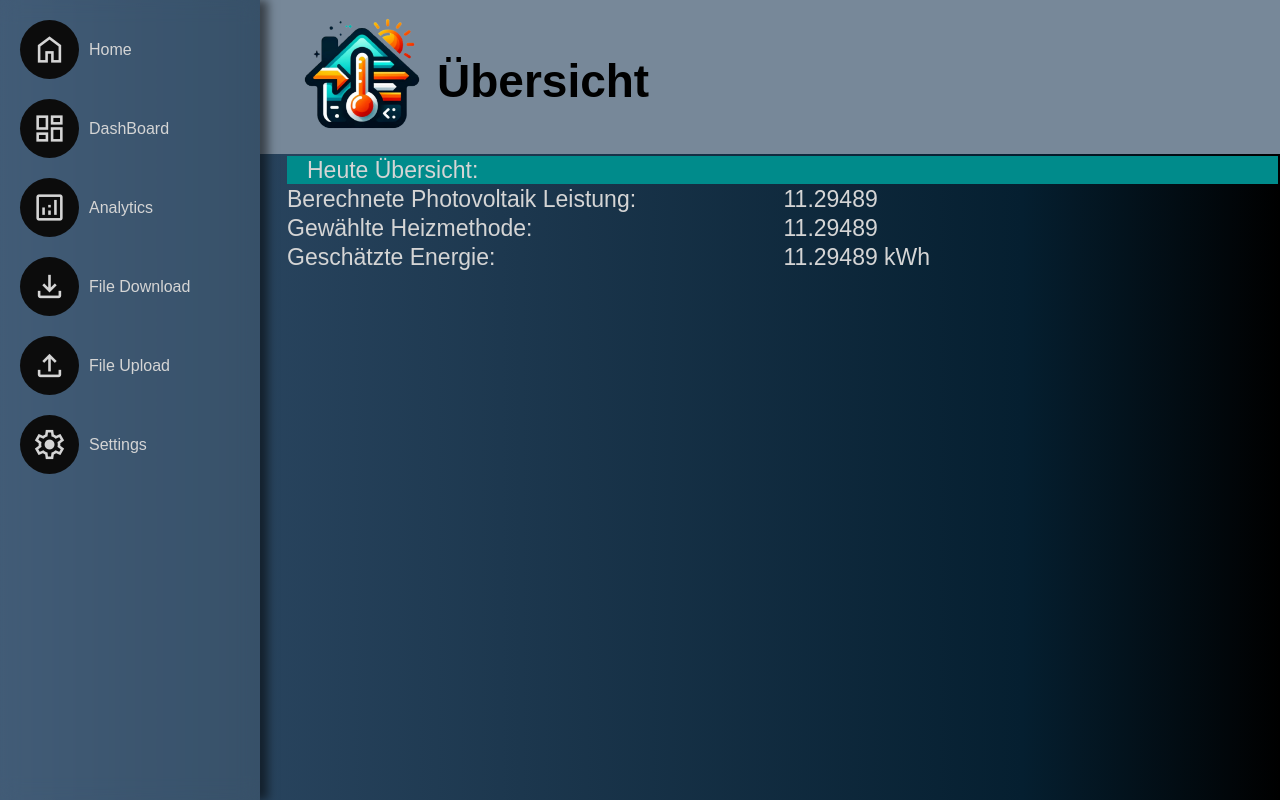
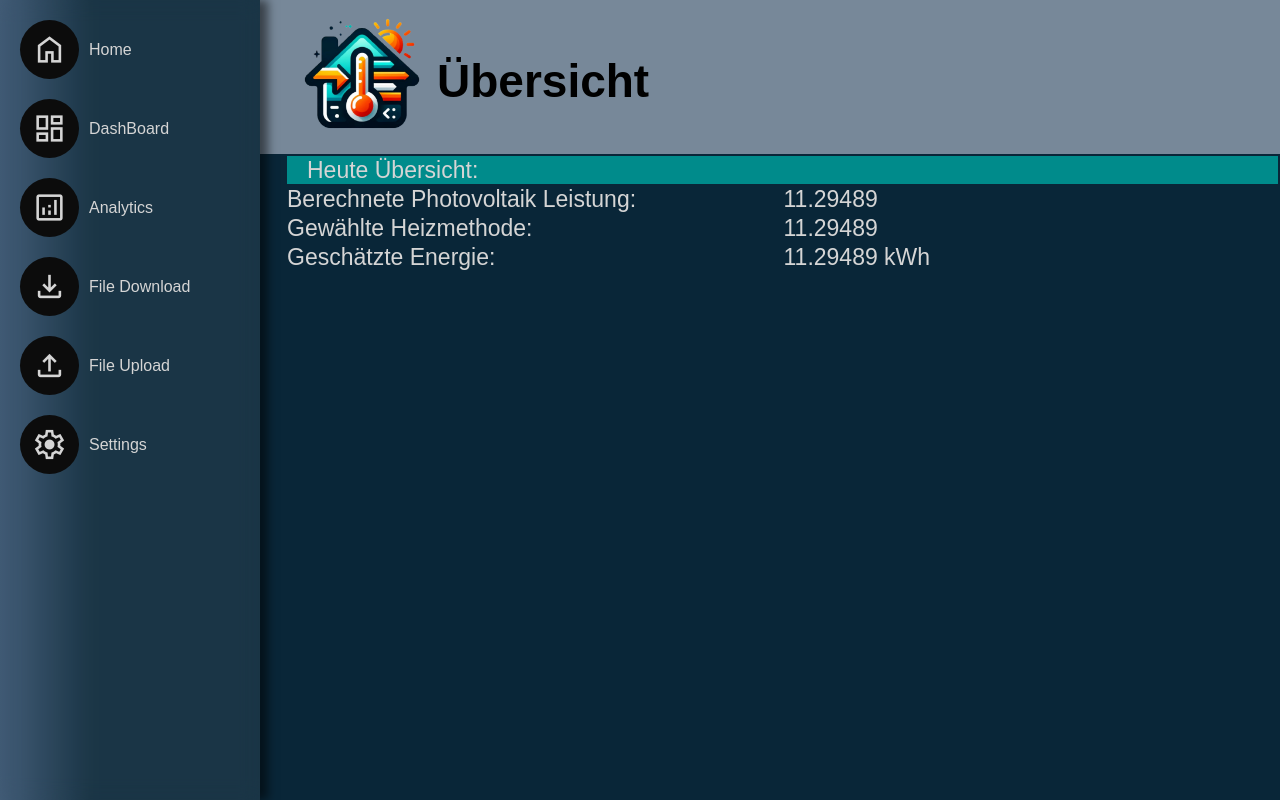
Before and after one commit to Jan1444/Bachelor, a Flask app: page / in a window 1280 px wide. Run offline with Flask 3, Linux system fonts and the light colour scheme; parts of the project's set-up code (start-up, migrations or seed data) failed here and were passed over.

Commit message:
updated background-color

```diff
--- a/static/css/navigator.css
+++ b/static/css/navigator.css
@@ -17,7 +17,7 @@
 
 #main-container {
     width: 100%;
-    background: linear-gradient(to right, rgb(52, 80, 109), #051f30 79.83%, #000000);
+    background: linear-gradient(to right, rgb(52, 80, 109), #092638 7.14%);
     display: grid;
     grid-template-columns: minmax(100px, auto) 1fr;
     align-items: start;
```
